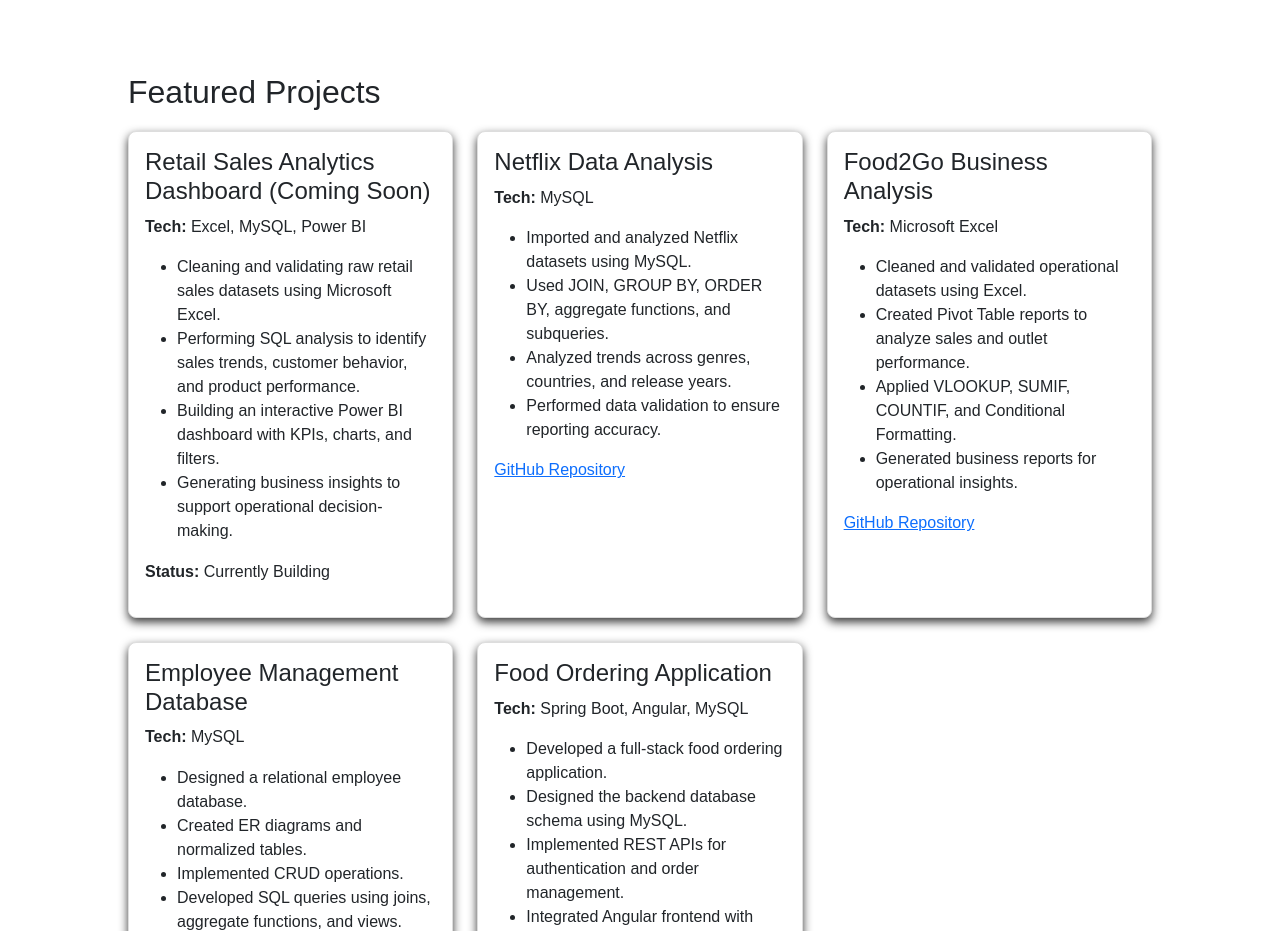
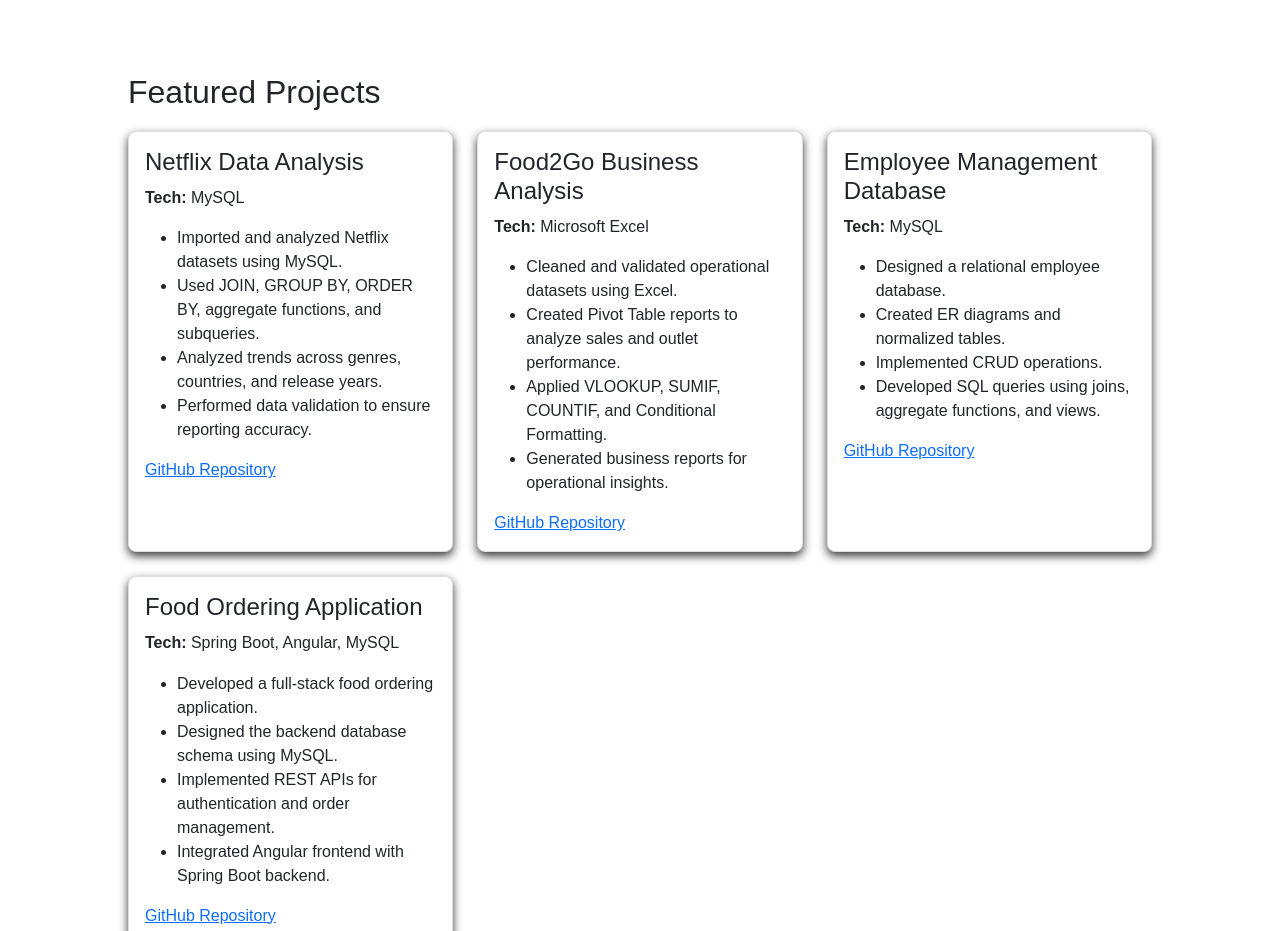
Before and after one commit to Isha1906/isha-vats-portfolio, a React (Vite) app: page / in a window 1280 px wide. Shown: the part 1500-2431 px from the top of the page. Built offline with nearby package versions, Linux system fonts and the light colour scheme.

Commit message:
Refactoring portfolio

```diff
--- a/src/component/Projects.jsx
+++ b/src/component/Projects.jsx
@@ -8,7 +8,7 @@
       <div className="Project-List">
 
         {/* Future Power BI Project */}
-        <div className="card featured">
+        {/* <div className="card featured">
           <h4>Retail Sales Analytics Dashboard (Coming Soon)</h4>
 
           <p><b>Tech:</b> Excel, MySQL, Power BI</p>
@@ -21,7 +21,7 @@
           </ul>
 
           <p><b>Status:</b> Currently Building</p>
-        </div>
+        </div> */}
 
         {/* Netflix */}
         <div className="card">
```
